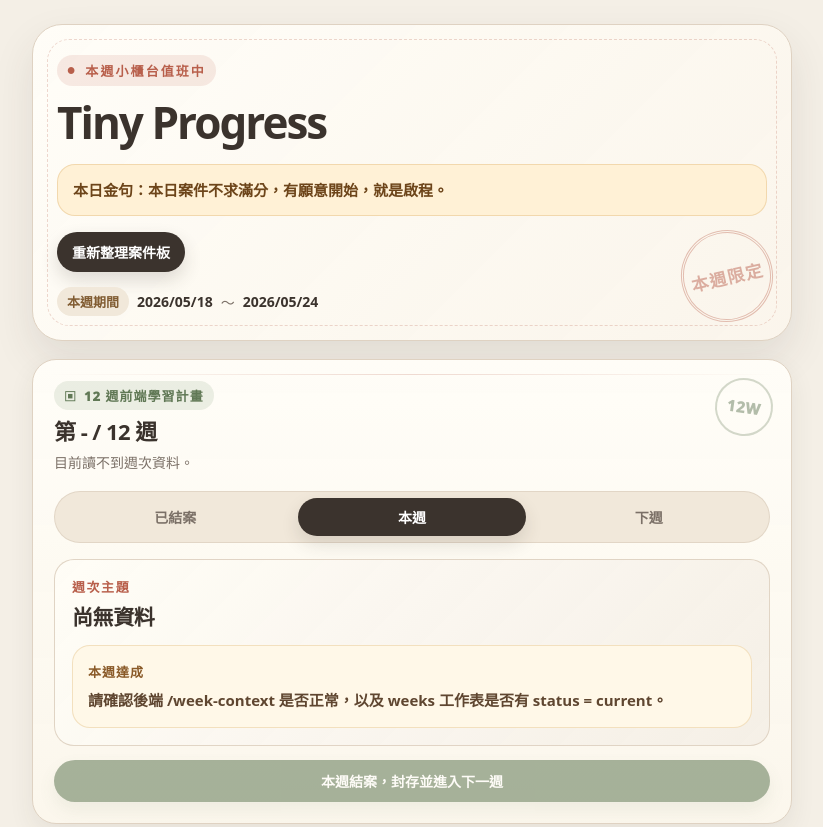
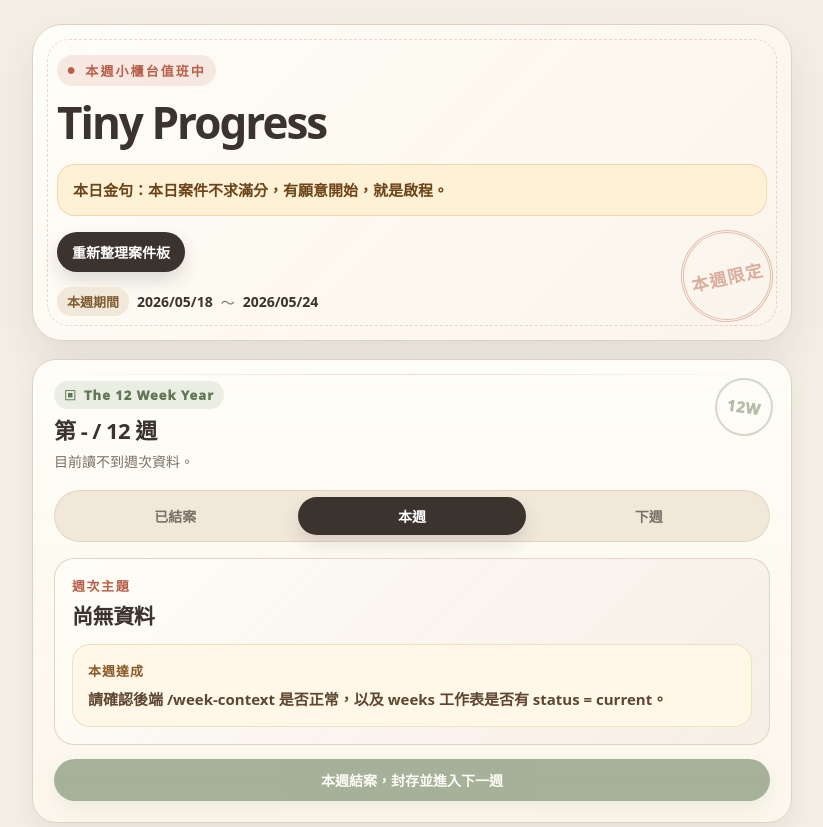
Before and after one commit to Micole-Hub/tiny-progress, a plain HTML site: page index.html in a window 1280 px wide. Shown: the top 827 px of the page, without its empty margins (228-1051 px from the left). Drawn offline with Linux system fonts and the light colour scheme; no server answers.

Commit message:
feat: 更新計畫標籤內容，將其更改為「The 12 Week Year」

```diff
--- a/index.html
+++ b/index.html
@@ -37,7 +37,7 @@
     <section class="plan-card" aria-labelledby="planTitle">
       <div class="section-header">
         <div>
-          <p class="plan-label">12 週前端學習計畫</p>
+          <p class="plan-label">The 12 Week Year</p>
 
           <h2 id="planTitle">
             第 <span id="currentWeekNumber">-</span> / 12 週
```
